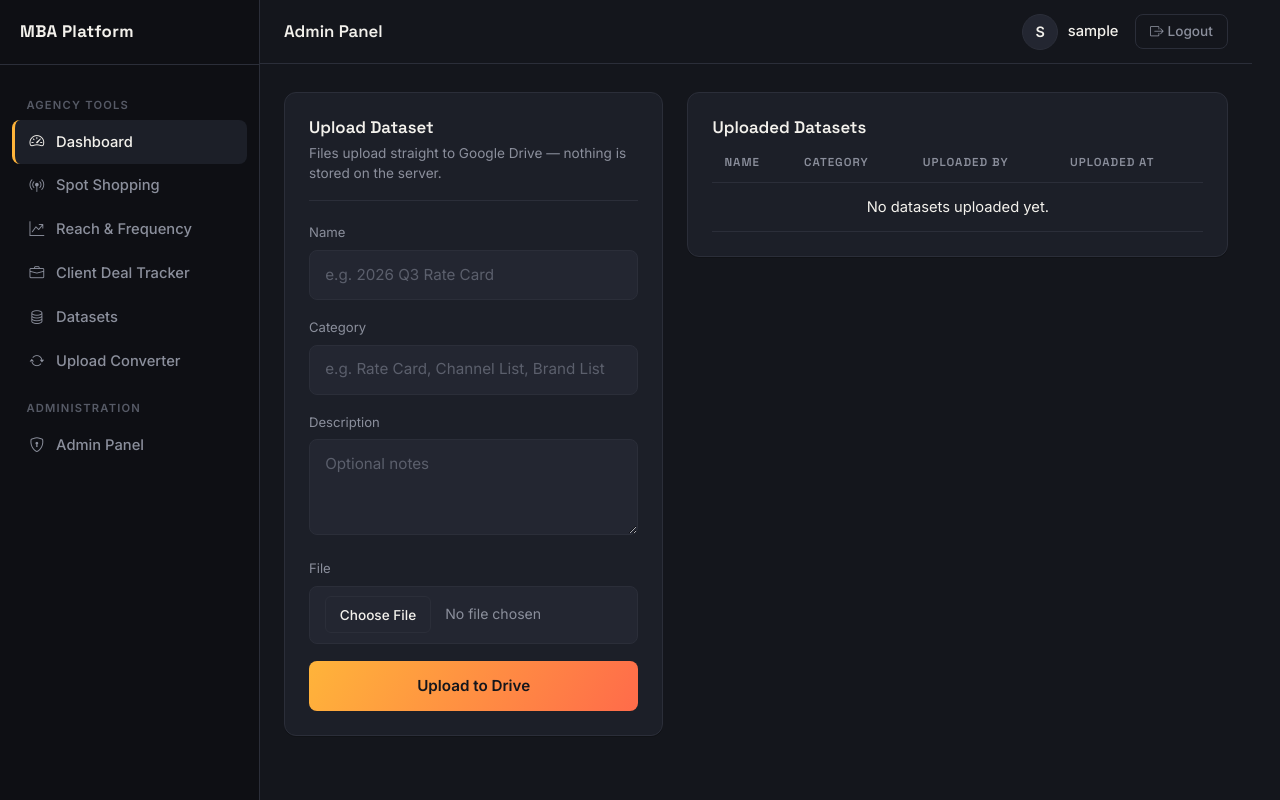
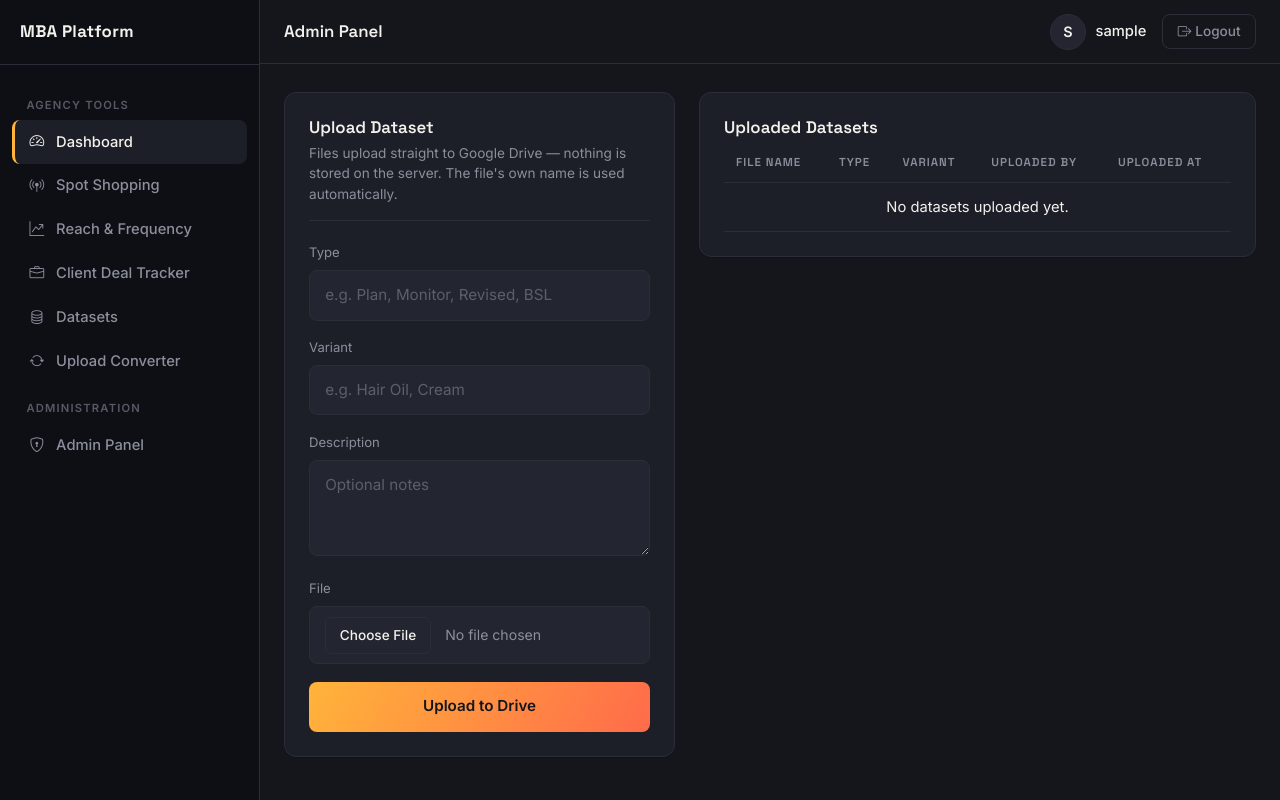
Before and after one commit to tk-ghosh/MBA-PLARFROM, a Django app: page /admin-panel/ in a window 1280 px wide. Run offline with Django 5.2, Linux system fonts and the light colour scheme; the visitor is signed in with stand-in values (Sample User, id 1); data that the repository does not hold is empty.

Commit message:
Automotion

```diff
--- a/datasets/drive_utils.py
+++ b/datasets/drive_utils.py
@@ -1,5 +1,4 @@
 import io
-import json
 
 from django.conf import settings
 from google.auth.transport.requests import Request
@@ -16,17 +15,42 @@
     )
     if creds.expired and creds.refresh_token:
         creds.refresh(Request())
-        # persist the refreshed token back to disk
         with open(settings.GOOGLE_DRIVE_TOKEN_FILE, 'w') as f:
             f.write(creds.to_json())
     return build('drive', 'v3', credentials=creds)
 
 
-def upload_file_to_drive(file_obj, filename, mimetype):
+def find_or_create_folder(service, folder_name, parent_id):
+    safe_name = folder_name.replace("'", "\\'")
+    query = (
+        f"name = '{safe_name}' and '{parent_id}' in parents "
+        "and mimeType = 'application/vnd.google-apps.folder' and trashed = false"
+    )
+    results = service.files().list(q=query, fields='files(id, name)').execute()
+    files = results.get('files', [])
+    if files:
+        return files[0]['id']
+    folder_metadata = {
+        'name': folder_name,
+        'mimeType': 'application/vnd.google-apps.folder',
+        'parents': [parent_id],
+    }
+    created = service.files().create(body=folder_metadata, fields='id').execute()
+    return created['id']
+
+
+def resolve_type_variant_folder(file_type, variant):
+    service = get_drive_service()
+    type_folder_id = find_or_create_folder(service, file_type, settings.GOOGLE_DRIVE_FOLDER_ID)
+    variant_folder_id = find_or_create_folder(service, variant, type_folder_id)
+    return variant_folder_id
+
+
+def upload_file_to_drive(file_obj, filename, mimetype, parent_folder_id):
     service = get_drive_service()
     file_metadata = {
         'name': filename,
-        'parents': [settings.GOOGLE_DRIVE_FOLDER_ID],
+        'parents': [parent_folder_id],
     }
     media = MediaIoBaseUpload(file_obj, mimetype=mimetype, resumable=True)
     uploaded = service.files().create(
--- a/datasets/templates/datasets/admin_panel.html
+++ b/datasets/templates/datasets/admin_panel.html
@@ -8,16 +8,26 @@
     <div class="col-lg-5">
         <div class="panel-card">
             <h5 class="panel-card-title">Upload Dataset</h5>
-            <p class="panel-card-sub">Files upload straight to Google Drive — nothing is stored on the server.</p>
+            <p class="panel-card-sub">Files upload straight to Google Drive — nothing is stored on the server. The file's own name is used automatically.</p>
             <form method="post" enctype="multipart/form-data" action="{% url 'admin_panel' %}">
                 {% csrf_token %}
                 <div class="field">
-                    <label for="name">Name</label>
-                    <input type="text" id="name" name="name" placeholder="e.g. 2026 Q3 Rate Card" required>
+                    <label for="file_type">Type</label>
+                    <input type="text" id="file_type" name="file_type" placeholder="e.g. Plan, Monitor, Revised, BSL" required list="type-suggestions">
+                    <datalist id="type-suggestions">
+                        {% for t in existing_types %}
+                        <option value="{{ t }}">
+                        {% endfor %}
+                    </datalist>
                 </div>
                 <div class="field">
-                    <label for="category">Category</label>
-                    <input type="text" id="category" name="category" placeholder="e.g. Rate Card, Channel List, Brand List" required>
+                    <label for="variant">Variant</label>
+                    <input type="text" id="variant" name="variant" placeholder="e.g. Hair Oil, Cream" required list="variant-suggestions">
+                    <datalist id="variant-suggestions">
+                        {% for v in existing_variants %}
+                        <option value="{{ v }}">
+                        {% endfor %}
+                    </datalist>
                 </div>
                 <div class="field">
                     <label for="description">Description</label>
@@ -38,23 +48,31 @@
                 <table class="table table-data">
                     <thead>
                         <tr>
-                            <th>Name</th>
-                            <th>Category</th>
+                            <th>File name</th>
+                            <th>Type</th>
+                            <th>Variant</th>
                             <th>Uploaded by</th>
                             <th>Uploaded at</th>
                         </tr>
                     </thead>
                     <tbody>
-                        {% for dataset in datasets %}
-                        <tr>
-                            <td>{{ dataset.name }}</td>
-                            <td>{{ dataset.category }}</td>
-                            <td>{{ dataset.uploaded_by.get_username|default:"&mdash;" }}</td>
-                            <td>{{ dataset.uploaded_at|date:"M j, Y, g:i a" }}</td>
-                        </tr>
+                        {% regroup datasets by file_type as type_groups %}
+                        {% for type_group in type_groups %}
+                            {% regroup type_group.list by variant as variant_groups %}
+                            {% for variant_group in variant_groups %}
+                                {% for dataset in variant_group.list %}
+                                <tr>
+                                    <td>{{ dataset.drive_file_name }}</td>
+                                    <td>{{ dataset.file_type }}</td>
+                                    <td>{{ dataset.variant }}</td>
+                                    <td>{{ dataset.uploaded_by.get_username|default:"&mdash;" }}</td>
+                                    <td>{{ dataset.uploaded_at|date:"M j, Y, g:i a" }}</td>
+                                </tr>
+                                {% endfor %}
+                            {% endfor %}
                         {% empty %}
                         <tr>
-                            <td colspan="4" class="empty-state">No datasets uploaded yet.</td>
+                            <td colspan="5" class="empty-state">No datasets uploaded yet.</td>
                         </tr>
                         {% endfor %}
                     </tbody>
--- a/datasets/views.py
+++ b/datasets/views.py
@@ -6,7 +6,7 @@
 from django.shortcuts import redirect, render
 from googleapiclient.errors import HttpError
 
-from .drive_utils import upload_file_to_drive
+from .drive_utils import resolve_type_variant_folder, upload_file_to_drive
 from .models import Dataset
 
 logger = logging.getLogger(__name__)
@@ -18,23 +18,29 @@
         messages.error(request, "You don't have permission to access the admin panel.")
         return redirect('dashboard')
 
+    datasets = Dataset.objects.order_by('file_type', 'variant', '-uploaded_at')
+    existing_types = Dataset.objects.values_list('file_type', flat=True).distinct()
+    existing_variants = Dataset.objects.values_list('variant', flat=True).distinct()
+
     if request.method == 'POST':
         uploaded_file = request.FILES.get('file')
-        name = request.POST.get('name', '').strip()
-        category = request.POST.get('category', '').strip()
+        file_type = request.POST.get('file_type', '').strip()
+        variant = request.POST.get('variant', '').strip()
         description = request.POST.get('description', '').strip()
 
-        if not name or not category or uploaded_file is None:
+        if not file_type or not variant or uploaded_file is None:
             messages.error(
                 request,
-                'Upload failed: name, category and a file are all required.',
+                'Upload failed: type, variant and a file are all required.',
             )
         else:
             try:
+                folder_id = resolve_type_variant_folder(file_type, variant)
                 drive_file = upload_file_to_drive(
                     uploaded_file.file,
                     uploaded_file.name,
                     uploaded_file.content_type or 'application/octet-stream',
+                    folder_id,
                 )
             except HttpError as exc:
                 print(traceback.format_exc())
@@ -57,21 +63,26 @@
                 )
             else:
                 Dataset.objects.create(
-                    name=name,
-                    category=category,
+                    file_type=file_type,
+                    variant=variant,
                     description=description,
                     drive_file_id=drive_file['id'],
                     drive_file_name=drive_file['name'],
+                    drive_folder_id=folder_id,
                     uploaded_by=request.user,
                 )
-                messages.success(request, f'"{name}" uploaded successfully.')
+                messages.success(request, f'"{uploaded_file.name}" uploaded successfully.')
         return redirect('admin_panel')
 
-    datasets = Dataset.objects.order_by('-uploaded_at')
-    return render(request, 'datasets/admin_panel.html', {'datasets': datasets})
+    context = {
+        'datasets': datasets,
+        'existing_types': existing_types,
+        'existing_variants': existing_variants,
+    }
+    return render(request, 'datasets/admin_panel.html', context)
 
 
 @login_required
 def dataset_list_view(request):
-    datasets = Dataset.objects.order_by('-uploaded_at')
+    datasets = Dataset.objects.order_by('file_type', 'variant', '-uploaded_at')
     return render(request, 'datasets/dataset_list.html', {'datasets': datasets})
```
Also changed, not shown: datasets/admin.py (+4 -4 lines), datasets/models.py (+4 -3 lines), datasets/templates/datasets/dataset_list.html (+12 -5 lines), tools/templates/tools/upload_converter.html (+19 -6 lines), tools/views.py (+4 -3 lines), datasets/migrations/0002_replace_name_category_with_type_variant.py (added), datasets/migrations/0003_alter_dataset_drive_folder_id.py (added).
